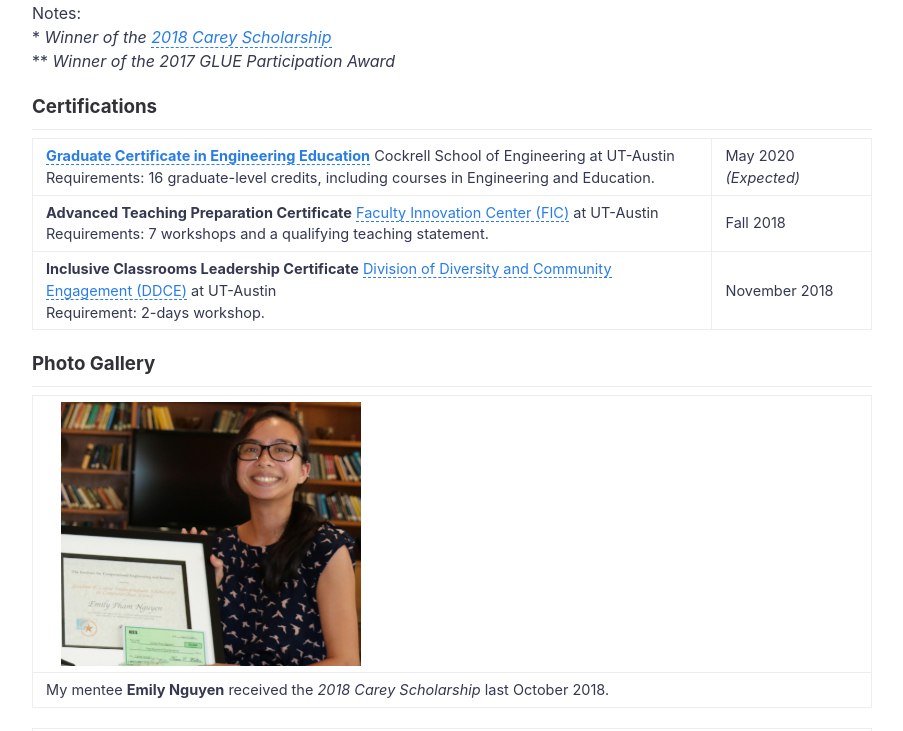
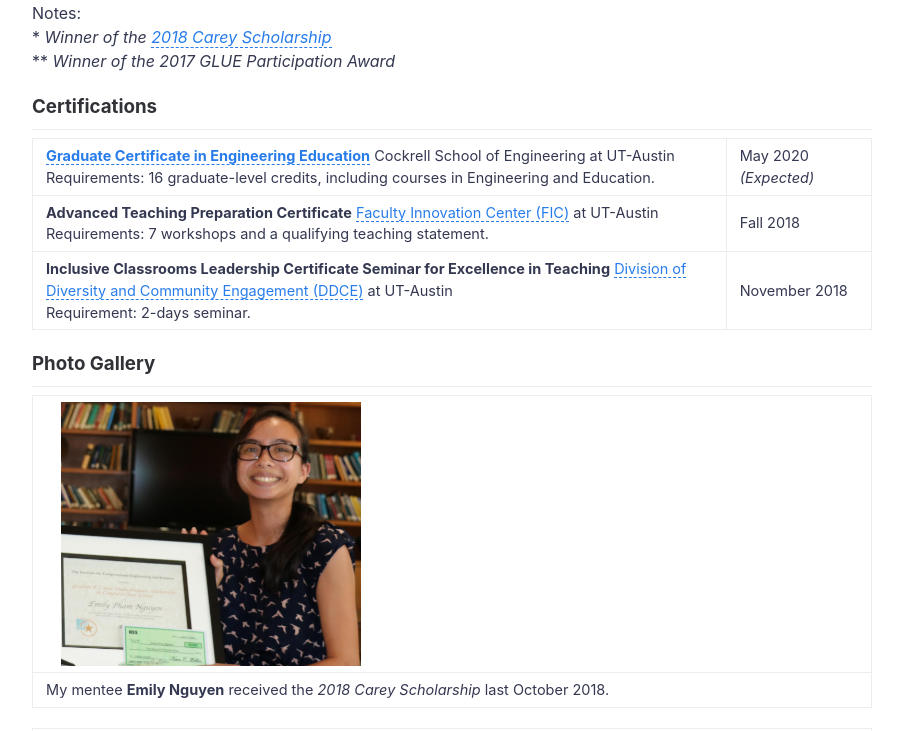
Before and after one commit to nzunigag/nzunigag.github.io, a Jekyll site: the page built from teaching.md, in a window 1280 px wide and 900 px high, scrolled down 1069 px, cut to the strip 0-731 px from the top of the window. Shown: the whole strip, without its empty margins (188-1091 px from the left). Built offline with Jekyll 4.4.1, drawn with Linux system fonts in a browser that asks for light colours.

Commit message:
Update teaching.md

```diff
--- a/teaching.md
+++ b/teaching.md
@@ -35,7 +35,7 @@ ___
 
 <b>[Graduate Certificate in Engineering Education](http://www.engr.utexas.edu/graduate/certificate-engineering-education)</b> Cockrell School of Engineering at UT-Austin<br>Requirements: 16 graduate-level credits, including courses in Engineering and Education. | May 2020 <i>(Expected)</i> <br>
 <b>Advanced Teaching Preparation Certificate</b> [Faculty Innovation Center (FIC)](https://facultyinnovate.utexas.edu/gsd) at UT-Austin<br>Requirements: 7 workshops and a qualifying teaching statement. | Fall 2018<br>
-<b>Inclusive Classrooms Leadership Certificate</b> [Division of Diversity and Community Engagement (DDCE)](https://diversity.utexas.edu/) at UT-Austin<br>Requirement: 2-days workshop. | November 2018<br>
+<b>Inclusive Classrooms Leadership Certificate Seminar for Excellence in Teaching</b> [Division of Diversity and Community Engagement (DDCE)](https://diversity.utexas.edu/) at UT-Austin<br>Requirement: 2-days seminar. | November 2018<br>
 
 ### Photo Gallery
 ___
```
